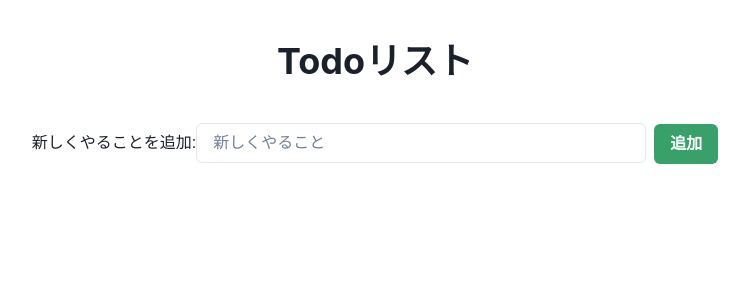
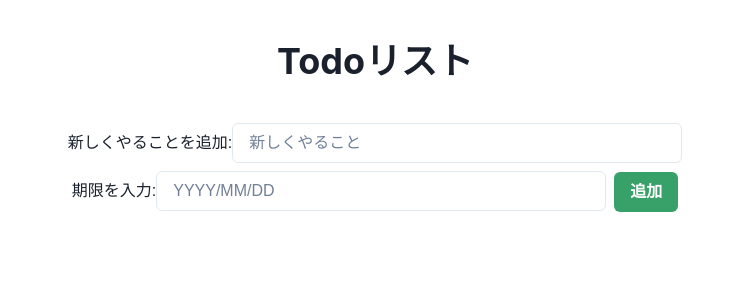
Before and after one commit to YOOOO1234/react-todo-app, a React (Create React App) app: page / in a window 1280 px wide. Shown: the top 300 px of the page, without its empty margins (265-1014 px from the left). Built offline with nearby package versions, Linux system fonts and the light colour scheme.

Commit message:
added period function

```diff
--- a/src/App.js
+++ b/src/App.js
@@ -11,21 +11,35 @@ export default function App() {
       return [];
     }
   });
+  const [periods,setPeriods] = useState(() => {
+    const savedPeriods = localStorage.getItem("periods");
+    if (savedPeriods) {
+      return JSON.parse(savedPeriods);
+    } else {
+      return [];
+    }
+  });
   const [todo, setTodo] = useState("");
+  const [period,setPeriod] = useState("");
   const [isEditing, setIsEditing] = useState(false);
   const [currentTodo, setCurrentTodo] = useState({});
+  const [currentPeriod, setCurrentPeriod] = useState({});
 
   useEffect(() => {
     localStorage.setItem("todos", JSON.stringify(todos));
-  }, [todos]);
+    localStorage.setItem("periods", JSON.stringify(periods));
+  }, [todos, periods]);
 
   function handleAddInputChange(e) {
-    setTodo(e.target.value);
+    setTodo(e.target.todo);
+    setPeriod(e.target.period);
   }
 
   function handleEditInputChange(e) {
-    setCurrentTodo({ ...currentTodo, text: e.target.value });
+    setCurrentTodo({ ...currentTodo, text: e.target.todo });
+    setCurrentPeriod({...currentPeriod, text: e.target.period})
     console.log(currentTodo);
+    console.log(currentPeriod);
   }
 
   function handleAddFormSubmit(e) {
@@ -39,15 +53,25 @@ export default function App() {
           text: todo.trim()
         }
       ]);
+    }else if(period !== "") {
+      setPeriods([
+        ...periods,
+        {
+          id: new Date(),
+          text: period.trim()
+        }
+      ]);
     }
 
     setTodo("");
+    setPeriod("");
   }
 
   function handleEditFormSubmit(e) {
     e.preventDefault();
 
     handleUpdateTodo(currentTodo.id, currentTodo);
+    handleUpdatePeriod(currentPeriod.id, currentPeriod);
   }
 
   function handleDeleteClick(id) {
@@ -65,9 +89,18 @@ export default function App() {
     setTodos(updatedItem);
   }
 
-  function handleEditClick(todo) {
+  function handleUpdatePeriod(id, updatedPeriod) {
+    const updatedItem = todos.map((period) => {
+      return period.id === id ? updatedPeriod :period;
+    });
+    setIsEditing(false);
+    setPeriods(updatedItem);
+  }
+
+  function handleEditClick(todo, period) {
     setIsEditing(true);
     setCurrentTodo({ ...todo });
+    setCurrentPeriod({ ...period })
   }
 
   return (
@@ -75,6 +108,7 @@ export default function App() {
       {isEditing ? (
         <EditForm
           currentTodo={currentTodo}
+          currentPeriod={currentPeriod}
           setIsEditing={setIsEditing}
           onEditInputChange={handleEditInputChange}
           onEditFormSubmit={handleEditFormSubmit}
@@ -82,6 +116,7 @@ export default function App() {
       ) : (
         <AddTodoForm
           todo={todo}
+          period={period}
           onAddInputChange={handleAddInputChange}
           onAddFormSubmit={handleAddFormSubmit}
         />
--- a/src/components/AddTodoForm.jsx
+++ b/src/components/AddTodoForm.jsx
@@ -1,6 +1,7 @@
 import {Heading,Input,Button,FormLabel } from '@chakra-ui/react'
 export default function AddTodoForm({
   todo,
+  period,
   onAddFormSubmit,
   onAddInputChange
 }) {
@@ -18,6 +19,18 @@ export default function AddTodoForm({
           value={todo}
           onChange={onAddInputChange}
         />
+      </FormLabel>
+      <FormLabel textAlign={'center'} maxW="960px" mx="auto" htmlFor="period">期限を入力:
+        <Input
+          name="period"
+          type="text"
+          ml={2}
+          mx="auto"
+          maxW="450px"
+          placeholder="YYYY/MM/DD"
+          value={period}
+          onChange={onAddInputChange}
+        />
         <Button ml={2} colorScheme="green" onClick={onAddFormSubmit}>追加</Button>
       </FormLabel>
     </form>
--- a/src/components/EditForm.jsx
+++ b/src/components/EditForm.jsx
@@ -1,19 +1,29 @@
 import { Heading, Button } from '@chakra-ui/react'
 export default function EditForm({
   currentTodo,
+  currentPeriod,
   setIsEditing,
   onEditInputChange,
   onEditFormSubmit
 }) {
   return (
     <form onSubmit={onEditFormSubmit}>
-      <Heading>やることを編集</Heading>
+      <Heading as='h4' size='md'>やることを編集</Heading>
       <label htmlFor="updateTodo">やることを更新: </label>
       <input
         name="updateTodo"
         type="text"
-        placeholder="Update todo"
+        placeholder="やること"
         value={currentTodo.text}
+        onChange={onEditInputChange}
+      />
+      <Heading as='h4' size='md'>期限を編集</Heading>
+      <label htmlFor="updatePeriod">期限を更新: </label>
+      <input
+        name="updatePeriod"
+        type="text"
+        placeholder="YYYY/MM/DD"
+        value={currentPeriod.text}
         onChange={onEditInputChange}
       />
       <Button colorScheme='green'type="submit" onClick={onEditFormSubmit}>
--- a/src/components/TodoItem.jsx
+++ b/src/components/TodoItem.jsx
@@ -8,7 +8,7 @@ export default function TodoItem({
     <Box bg="yellow.100">
       <li key={todo.id}>
         {todo.text}
-        <Button ml={2} color='#4299E1' onClick={() => onEditClick(todo)}>編集</Button>
+        <Button ml={350} color='#4299E1' onClick={() => onEditClick(todo)}>編集</Button>
         <Button ml={2} color='#48BB78' onClick={() => onDeleteClick(todo.id)}>完了</Button>
       </li>
     </Box>
```
